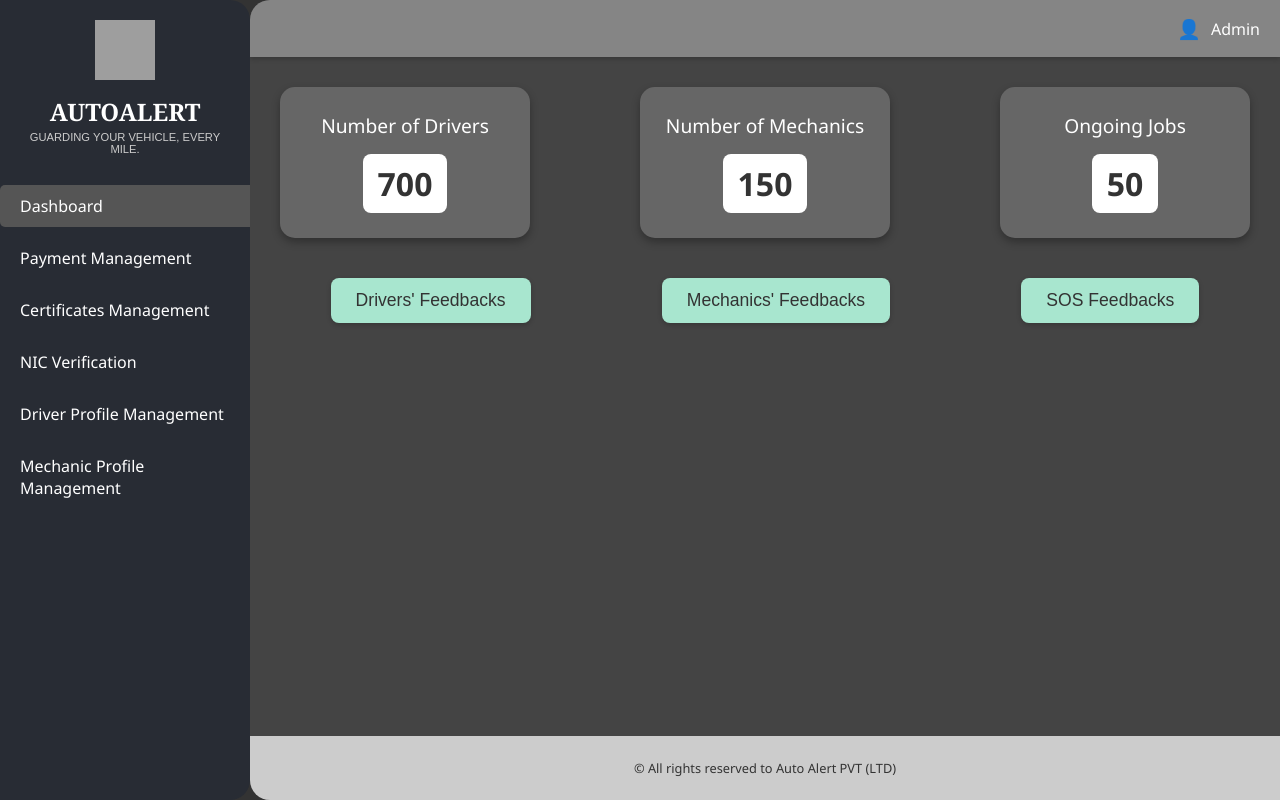
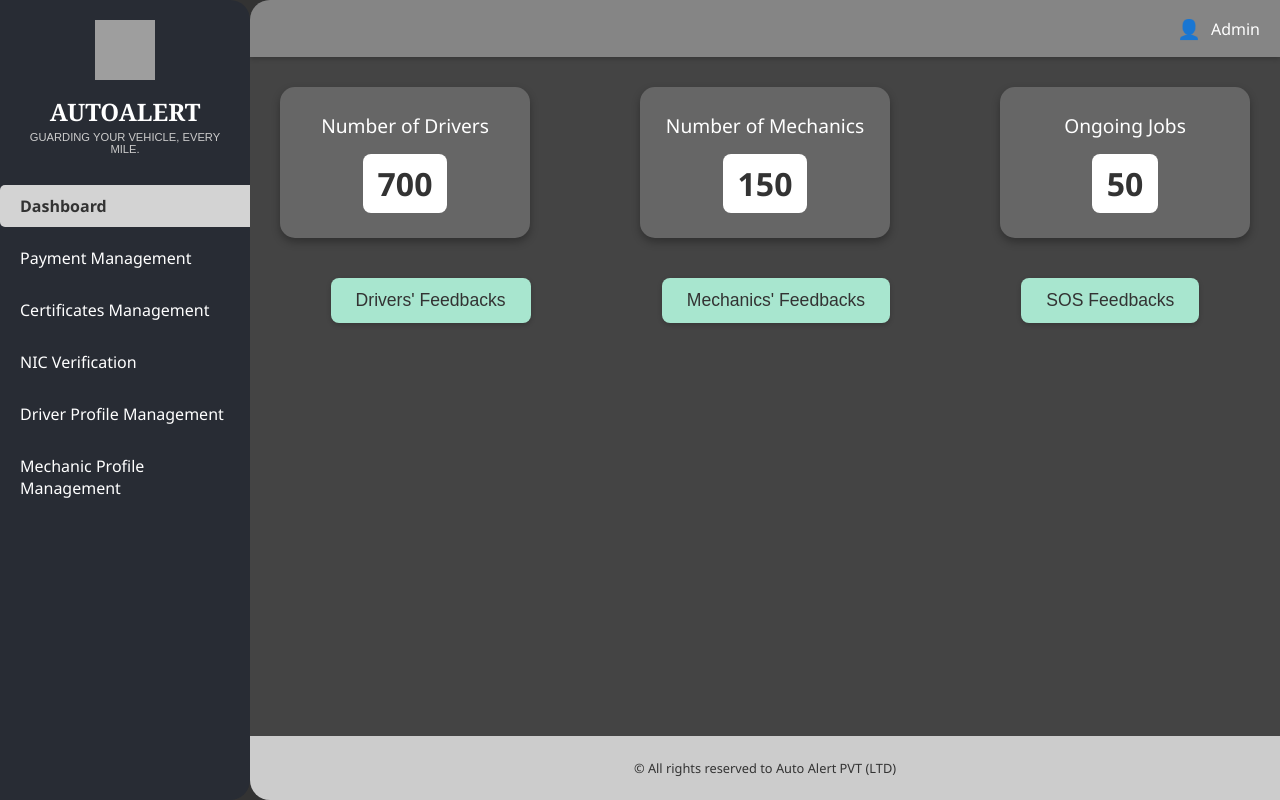
Before and after one commit to Team-AutoAlert/autoalert-admin-dashboard, a React (Create React App) app: page /dashboard in a window 1280 px wide. Built offline with nearby package versions, Linux system fonts and the light colour scheme; grey boxes are pictures that could not be loaded.

Commit message:
update nav bar

```diff
--- a/src/components/LeftNavBar.css
+++ b/src/components/LeftNavBar.css
@@ -58,6 +58,8 @@
   background-color: #555; /* Darker background on hover */
 }
 
-.nav-links li:first-child a {
-  background-color: #555; /* Highlight the Dashboard link as per UI */
+.nav-links a.active {
+  background-color: #d3d3d3; /* Light grey background for active link */
+  color: #333; /* Dark text color for active link */
+  font-weight: bold; /* Make active link text bold */
 }
--- a/src/components/LeftNavBar.js
+++ b/src/components/LeftNavBar.js
@@ -1,8 +1,20 @@
 import React from 'react';
-import { Link } from 'react-router-dom';
+import { Link, useLocation } from 'react-router-dom';
 import './LeftNavBar.css'; // Assuming a CSS file for the LeftNavBar
 
 function LeftNavBar() {
+  const location = useLocation();
+
+  const navLinks = [
+    { to: '/dashboard', label: 'Dashboard' },
+    { to: '/payment', label: 'Payment Management' },
+    { to: '/certificates-management', label: 'Certificates Management' },
+    { to: '/nic-verification', label: 'NIC Verification' },
+    { to: '/driver-profile-management', label: 'Driver Profile Management' },
+    { to: '/mechanic-profile-management', label: 'Mechanic Profile Management' },
+    // { to: '/revenue', label: 'Revenue' },
+  ];
+
   return (
     <div className="left-nav-bar">
       <div className="app-info">
@@ -13,13 +25,16 @@ function LeftNavBar() {
       </div>
       <nav className="nav-links">
         <ul>
-          <li><Link to="/dashboard">Dashboard</Link></li>
-          <li><Link to="/payment">Payment Management</Link></li>
-          <li><Link to="/certificates-management">Certificates Management</Link></li>
-          <li><Link to="/nic-verification">NIC Verification</Link></li>
-          <li><Link to="/driver-profile-management">Driver Profile Management</Link></li>
-          <li><Link to="/mechanic-profile-management">Mechanic Profile Management</Link></li>
-          {/* <li><Link to="/revenue">Revenue</Link></li> */}
+          {navLinks.map((link) => (
+            <li key={link.to}>
+              <Link
+                to={link.to}
+                className={location.pathname === link.to ? 'active' : ''}
+              >
+                {link.label}
+              </Link>
+            </li>
+          ))}
         </ul>
       </nav>
     </div>
```
